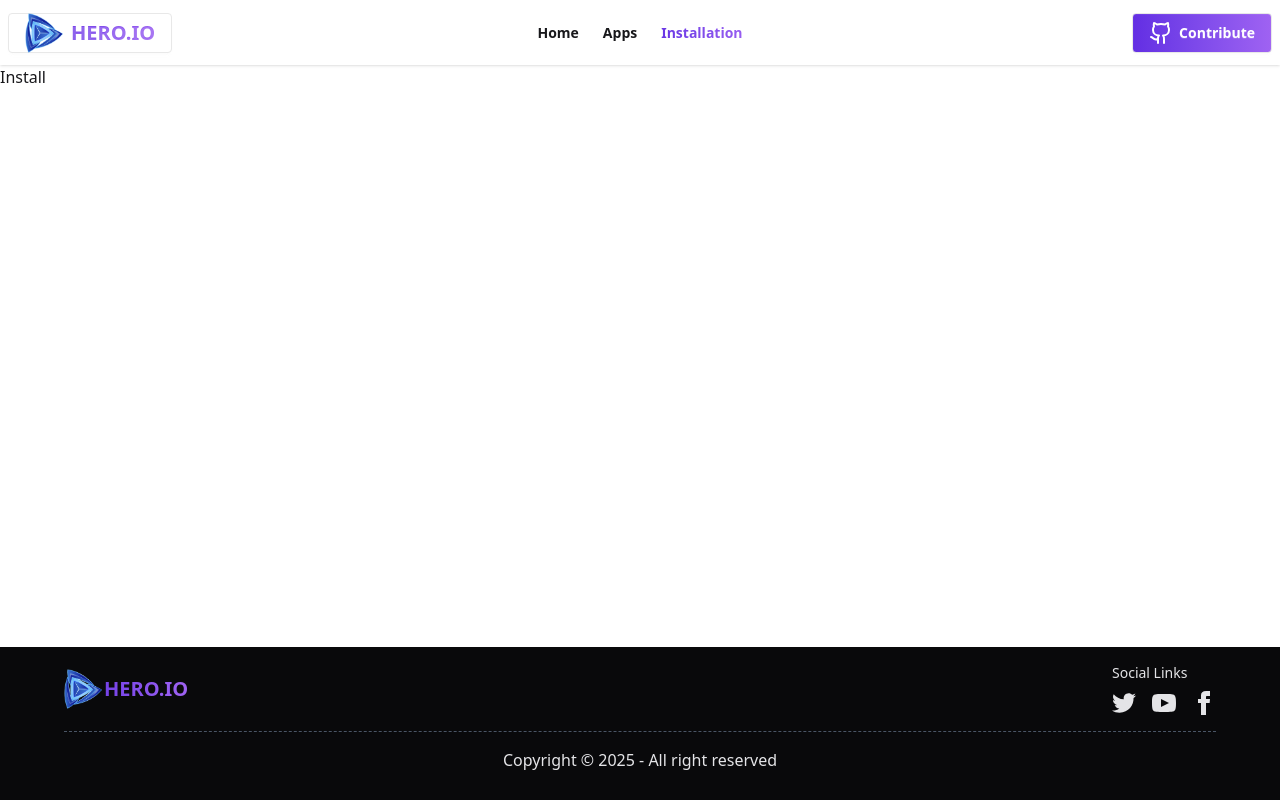
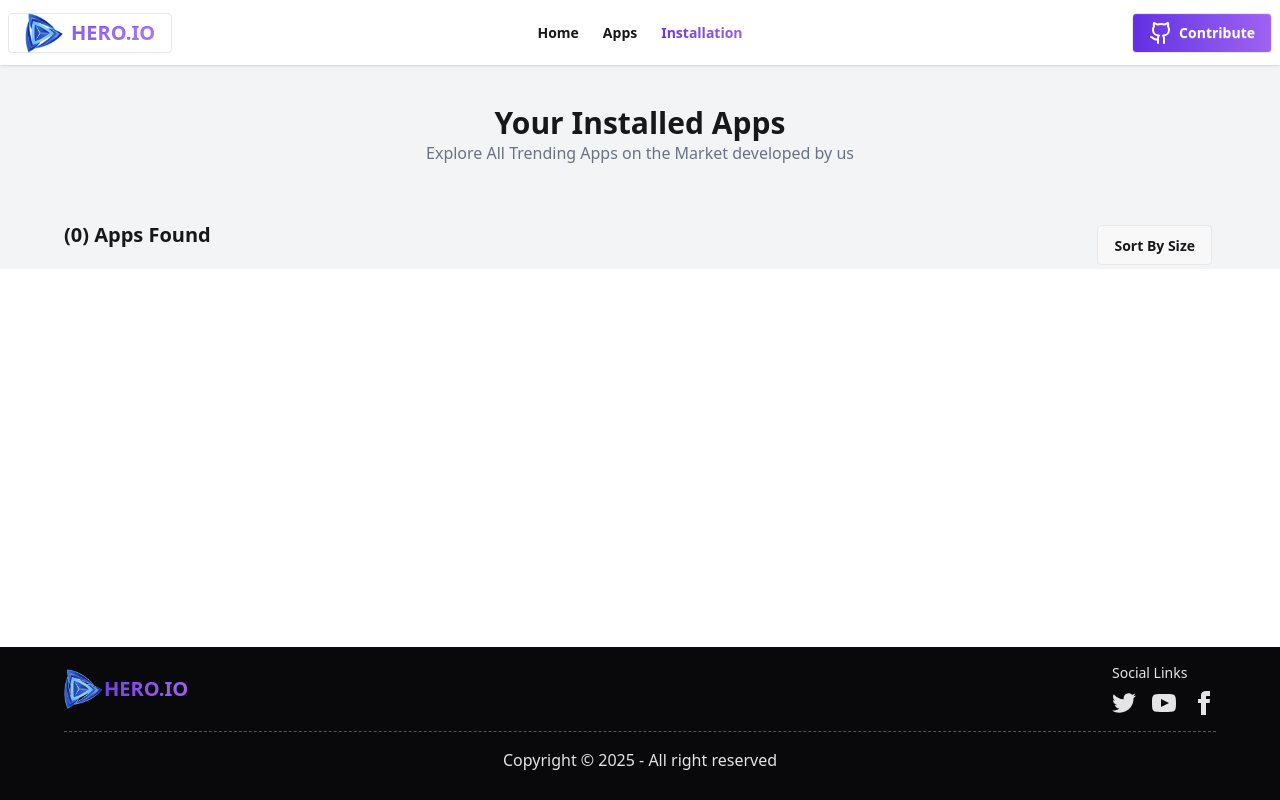
Before and after one commit to NusratJahanNila/Hero-App, a React (Vite) app: page /installation in a window 1280 px wide. Built offline with nearby package versions, Linux system fonts and the light colour scheme.

Commit message:
Created Installation page and added Uninstall functionality

```diff
--- a/src/Pages/AppDetails/AppDetails.jsx
+++ b/src/Pages/AppDetails/AppDetails.jsx
@@ -4,14 +4,11 @@ import reviewImg from '../../assets/icon-review.png';
 import { useParams } from 'react-router';
 import useApps from '../../Components/Hooks/useApps';
 import Spinner from '../../Components/Spinner/Spinner';
-import { useState } from 'react';
+
 import { addToLocalStorage } from '../../LocalStorage/addToLocalStorage';
 
 
 const AppDetails = () => {
-     // Install
-    // const [install,setInstall]=useState([]);
-
     const { apps,loading,error } = useApps();
     // console.log(apps)
 
--- a/src/Pages/Installation/Installation.jsx
+++ b/src/Pages/Installation/Installation.jsx
@@ -1,9 +1,69 @@
-import React from 'react';
+import React, { useEffect, useState } from 'react';
+import { getStoredData } from '../../LocalStorage/addToLocalStorage';
+import downloadImg from '../../assets/icon-downloads.png';
+import ratingImg from '../../assets/icon-ratings.png';
+const Installation = () => {
+    const [install, setInstall] = useState([]);
+    console.log(install);
+    useEffect(() => {
+        const existData = getStoredData();
+        if (existData) {
+           return setInstall(existData);
+        }
+    }, [])
 
-const Installation = () => {
+    // Uninstall
+    const handleUninstall=(id)=>{
+        const existData=getStoredData();
+        let updateData=existData.filter(app=>app.id!==id);
+        setInstall(updateData);
+        const storedData = JSON.stringify(updateData);
+        localStorage.setItem('install', storedData);
+    }
     return (
-        <div>
-            <h1>Install</h1>
+        <div className='bg-gray-100 '>
+            <div className='max-w-6xl mx-auto'>
+                <div className='text-center py-10'>
+                    <h2 className='text-3xl font-bold'>Your Installed Apps</h2>
+                    <p className='text-gray-500'>Explore All Trending Apps on the Market developed by us</p>
+                </div>
+                <div className='flex justify-between mt-4'>
+                    <p className='text-xl font-bold'>({install.length}) Apps Found</p>
+                    {/* sort bar */}
+                    <div className="dropdown">
+                        <div tabIndex={0} role="button" className="btn m-1">Sort By Size </div>
+                        <ul tabIndex={0} className="dropdown-content menu bg-base-100 rounded-box z-1 w-52 p-2 shadow-sm">
+                            <li><a>High-Low</a></li>
+                            <li><a>Low-High</a></li>
+                        </ul>
+                    </div>
+
+                </div>
+                {
+                    install.map(i => <div className='flex justify-between items-center border border-gray-200 rounded-2xl my-6 shadow-sm px-5 py-3'>
+                        <div className='flex gap-5 items-center'>
+                            <div>
+                                <img src={i.image} alt="app" className='h-30 w-30 rounded-2xl' />
+                            </div>
+                            <div>
+                                <h2 className='font-bold text-lg'>{i.title}</h2>
+                                <div className="card-actions  mt-3">
+                                    <button className="badge badge-ghost text-[#00D390] font-semibold">
+                                        <img src={downloadImg} alt="" className='w-4' />
+                                        {i.downloads}M
+                                    </button>
+                                    <button className="badge badge-ghost  text-[#FF8811] font-semibold">
+                                        <img src={ratingImg} alt="" className='w-4' />
+                                        {i.ratingAvg}
+                                    </button>
+                                    <p className='text-gray-500 font-semibold'>{i.size} MB</p>
+                                </div>
+                            </div>
+                        </div>
+                        <button onClick={()=>handleUninstall(i.id)} className='btn bg-[#00D390] text-white mt-3'>Uninstall</button>
+                    </div>)
+                }
+            </div>
         </div>
     );
 };
```
